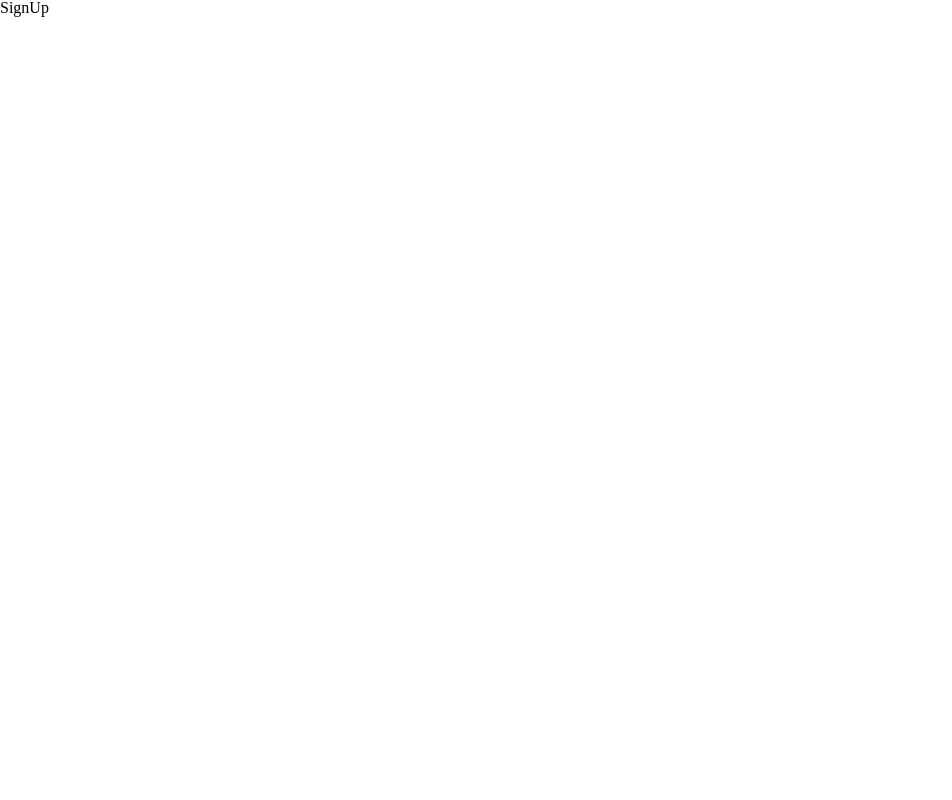
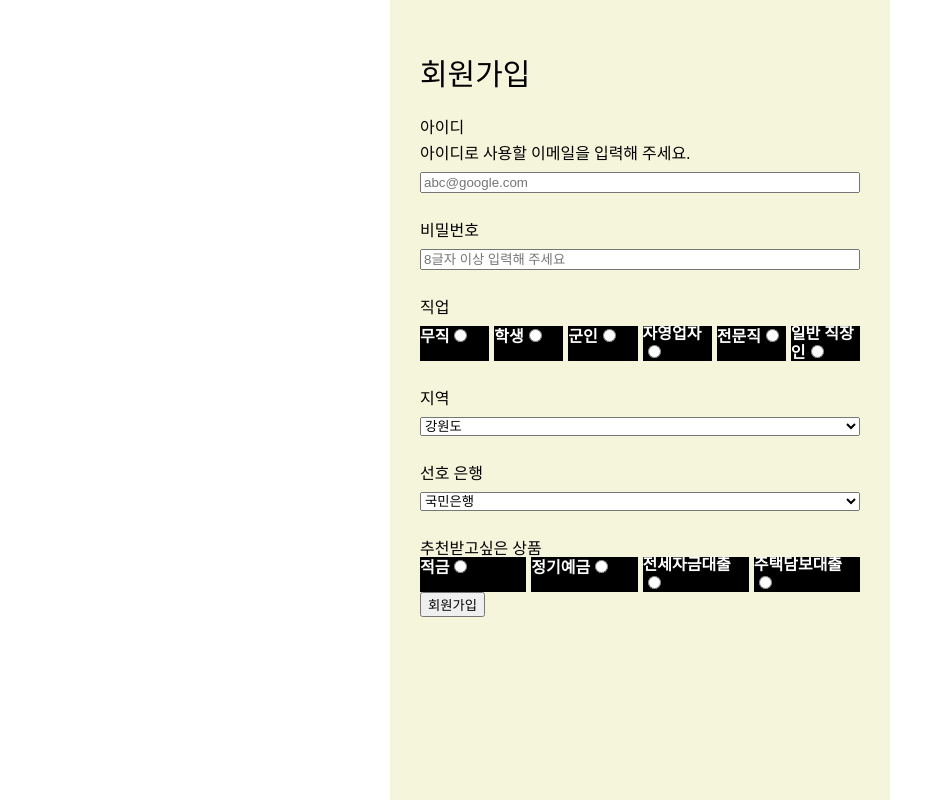
Before and after one commit to iziz9/fincok, a React (Vite) app: page /auth/signup in a window 1280 px wide. Shown: the top 800 px of the page, without its empty margins (0-952 px from the left). Built offline with nearby package versions, Linux system fonts and the light colour scheme.

Commit message:
Design: 회원가입 페이지 마크업

```diff
--- a/src/pages/Auth/SignUp.tsx
+++ b/src/pages/Auth/SignUp.tsx
@@ -1,7 +1,140 @@
 import React from 'react';
+import styled from 'styled-components';
 
 const SignUp = () => {
-  return <div>SignUp</div>;
+  const jobList = ['무직', '학생', '군인', '자영업자', '전문직', '일반 직장인'];
+  const addressList = [
+    '강원도',
+    '경기도',
+    '경상남도',
+    '경상북도',
+    '광주광역시',
+    '대구광역시',
+    '대전광역시',
+    '부산광역시',
+    '서울특별시',
+    '세종특별자치시',
+    '울산광역시',
+    '인천광역시',
+    '전라남도',
+    '전라북도',
+    '제주특별자치도',
+    '충청남도',
+    '충청북도',
+  ];
+  const bankList = [
+    '국민은행',
+    '광주은행',
+    '농협은행',
+    '대구은행',
+    '부산은행',
+    '수협은행',
+    '신한은행',
+    '우리은행',
+    '중소기업은행',
+    '하나은행',
+    '한국스탠다드차타드은행',
+    '한국씨티은행',
+  ];
+  const recommendList = ['적금', '정기예금', '전세자금대출', '주택담보대출'];
+
+  return (
+    <Main className="signUpMain">
+      <H1>회원가입</H1>
+      <form>
+        <Div>
+          <Span>아이디</Span>
+          <span>아이디로 사용할 이메일을 입력해 주세요.</span>
+          <input id="id" type="text" placeholder="abc@google.com" />
+        </Div>
+        <Div>
+          <Span>비밀번호</Span>
+          <input
+            id="password"
+            type="password"
+            placeholder="8글자 이상 입력해 주세요"
+          />
+        </Div>
+        <Div>
+          <Span>직업</Span>
+          <Flexdiv>
+            {jobList.map((job, index) => (
+              <Label htmlFor={job} key={index}>
+                {job}
+                <HiddenInput type="radio" id={job} name="job" value={job} />
+              </Label>
+            ))}
+          </Flexdiv>
+        </Div>
+        <Div>
+          <span>지역</span>
+          <select id="address">
+            {addressList.map((address, index) => (
+              <option key={index} value={address}>
+                {address}
+              </option>
+            ))}
+            <option>지역</option>
+          </select>
+        </Div>
+        <Div>
+          <Span>선호 은행</Span>
+          <select id="address">
+            {bankList.map((bank, index) => (
+              <option key={index} value={bank}>
+                {bank}
+              </option>
+            ))}
+          </select>
+        </Div>
+        <Span>추천받고싶은 상품</Span>
+        <Flexdiv>
+          {recommendList.map((list, index) => (
+            <Label htmlFor={list} key={index}>
+              {list}
+              <input type="radio" name="recommend" id={list} value={list} />
+            </Label>
+          ))}
+        </Flexdiv>
+        <button type="submit">회원가입</button>
+      </form>
+    </Main>
+  );
 };
 
+const Main = styled.main`
+  width: 500px;
+  height: 1000px;
+  margin: auto;
+  box-sizing: border-box;
+  padding: 30px;
+  background-color: beige;
+`;
+const H1 = styled.h1`
+  margin: 30px 0;
+  font-size: 30px;
+`;
+
+const Div = styled.div`
+  margin: 30px 0;
+  display: flex;
+  flex-direction: column;
+  gap: 10px;
+`;
+const Label = styled.label`
+  font-weight: 700;
+  width: 300px;
+  background-color: black;
+  color: white;
+`;
+const Span = styled.span`
+  font-color: blue;
+`;
+const Flexdiv = styled.div`
+  display: flex;
+  gap: 5px;
+`;
+const HiddenInput = styled.input`
+  // visibility: hidden;
+`;
 export default SignUp;
```
Also changed, not shown: package.json (+9 -7 lines), 1 other file (tests, documents, lock files or other folders).
